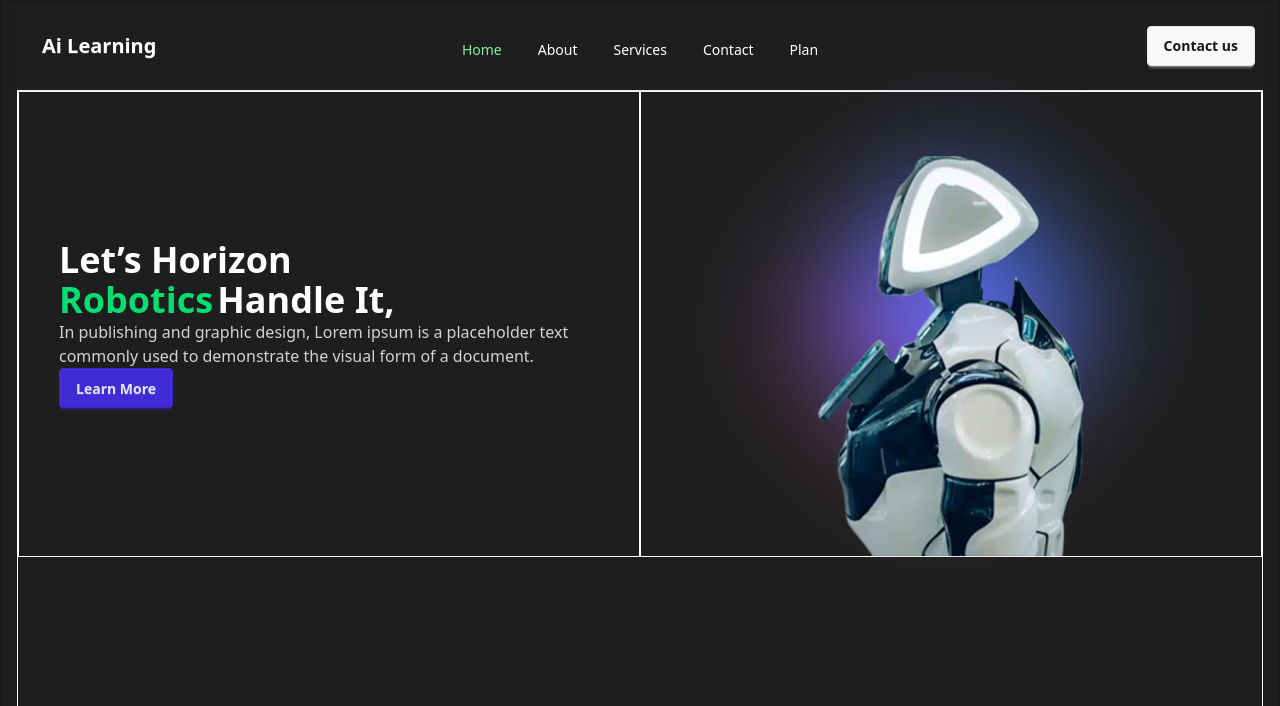
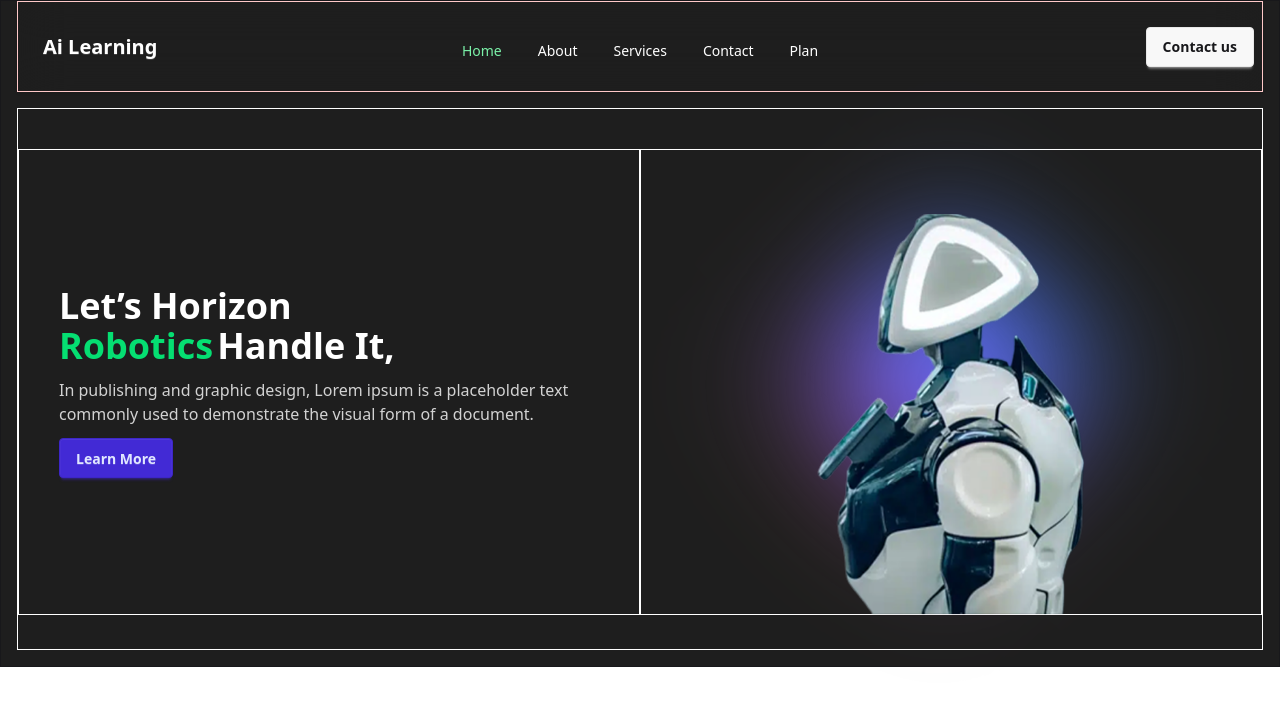
Before and after one commit to SakibFakir69/Ai-Learning-website-Landing-page-, a Next.js app: page / in a window 1280 px wide. Shown: the top 706 px of the page. Built offline with nearby package versions, Linux system fonts and the light colour scheme.

Commit message:
banner added done

```diff
--- a/src/app/components/Banner/page.jsx
+++ b/src/app/components/Banner/page.jsx
@@ -6,15 +6,16 @@ import robot from "./../../../../public/image 5.png";
 
 function BannerPage() {
   return (
-    <div className="min-h-screen border border-white">
+    <div className="  border border-white py-10 flex justify-center items-center ">
 
 
-      <section className="grid md:grid-cols-2 h-[460px]">
+      <section className="grid md:grid-cols-2 md:h-[460px] h-[580px]  ">
 
-        <div className="flex-1 border flex justify-center items-center flex-col  border-white">
+        <div className=" border flex justify-center items-center flex-col  border-white ">
           {/* text */}
 
-          <div className="text-left px-10">
+          <div className="text-left px-10 ">
+
             <h2 className="font-bold text-white md:text-4xl text-2xl">
               Let’s Horizon
             </h2>
@@ -27,11 +28,11 @@ function BannerPage() {
               </span>
             </h2>
 
-            <p className="text-white opacity-80">
+            <p className="text-white opacity-80 md:mt-3 sm:mt-1 ">
               In publishing and graphic design, Lorem ipsum is a placeholder
               text commonly used to demonstrate the visual form of a document.
             </p>
-            <button className="btn btn-primary">Learn More</button>
+            <button className="btn btn-primary md:mt-3 sm:mt-2 mt-1">Learn More</button>
           </div>
         </div>
 
@@ -42,7 +43,7 @@ function BannerPage() {
 
 
           <div className="z-50">
-            <Image src={robot} height={400} className="mt-16 z-50" />
+            <Image src={robot} height={400} className="mt-16 z-50 " />
           </div>
 
 
--- a/src/app/components/Navbar/page.jsx
+++ b/src/app/components/Navbar/page.jsx
@@ -32,7 +32,10 @@ function NavbarPage() {
 
   return (
     <div>
-      <div className="navbar  shadow-sm">
+      <div className="navbar  shadow-sm border border-red-200
+
+
+       backdrop-blur-xl ">
         <div className="navbar-start">
           <div className="dropdown">
             <div tabIndex={0} role="button" className="btn btn-ghost lg:hidden">
--- a/src/app/page.js
+++ b/src/app/page.js
@@ -14,11 +14,16 @@ export default function HomePage() {
   // this page is as / so all componenet here
 
   return (
-   <div className="px-4 border all-color">
+   <div className="px-4 border all-color  ">
 
 
-    <NavbarPage/>
+   <header className="">
+   <NavbarPage/>
+   </header>
+
+    <main className="md:py-4 py-16">
     <BannerPage/>
+    </main>
 
 
 
```
